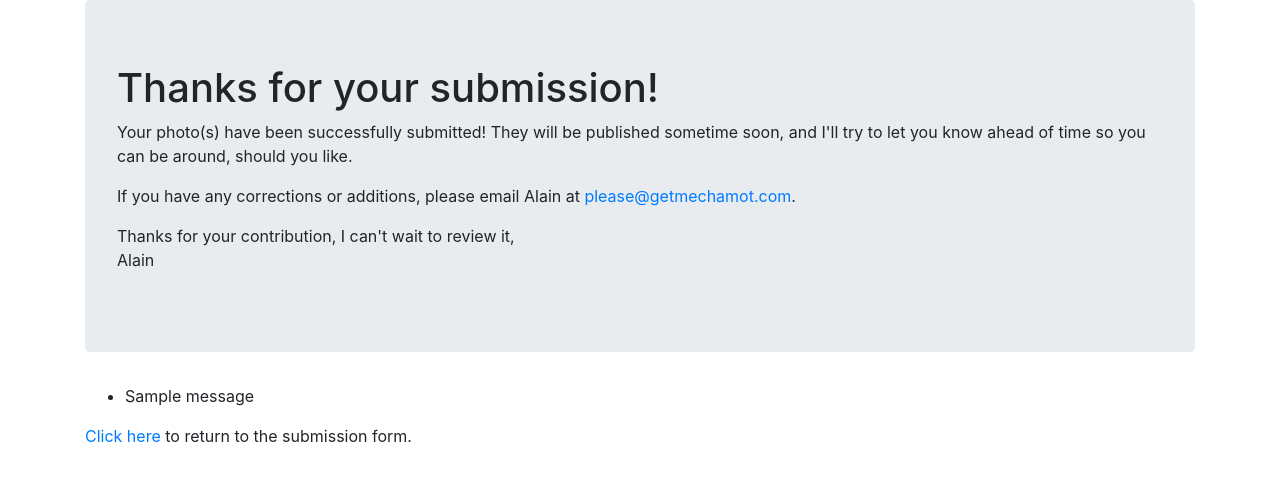
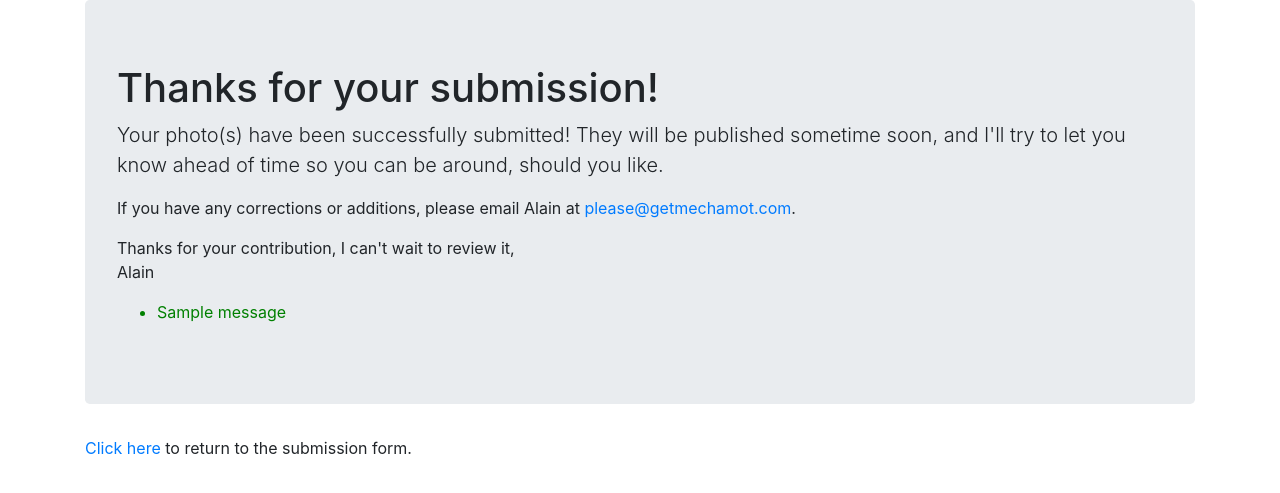
Before and after one commit to thearchduke/wordpress-picture-submissions, a Flask app: page /thanks/ in a window 1280 px wide. Shown: the top 493 px of the page. Run offline with Flask 2, Linux system fonts and the light colour scheme; tables that the repository leaves empty hold one stand-in row (values such as "Sample post"); one stand-in notice (Sample message) is shown; some libraries are stand-ins or nearby versions.

Commit message:
ip throttling, flashed message formatting

```diff
--- a/config.py
+++ b/config.py
@@ -15,6 +15,7 @@ LOCAL = socket.gethostname() != 'test.balloon-juice.com'
 MAX_CONTENT_MB = 16
 MAX_PICTURES = 7
 MAX_CONTENT_LENGTH = MAX_CONTENT_MB * MAX_PICTURES * 1024 * 1024
+MAX_SUBMISSIONS_PER_HOUR = 5
 RECAPTCHA_PRIVATE_KEY = '6Le1LiQUAAAAAB9qyZgdau3312TjCa5QXfFsu7d0'
 RECAPTCHA_PUBLIC_KEY = '6Le1LiQUAAAAAOM6zy72Onng715UbCbR_YY_JCe9'
 SECRET_KEY = 'm\t\x83.\xc0\xfaJ\x00\x16\xb9*,\xa7\xb0\xc0\x89\xac\x1f\xb0\r\x9f\xed1\xb6'
--- a/templates/base.html
+++ b/templates/base.html
@@ -31,16 +31,19 @@
   </head>
   <body>
   <div class="container">
-  <div class="jumbotron">{% block jumbotron %}{% endblock %}</div>
+  <div class="jumbotron">{% block jumbotron %}{% endblock %}
       {% with messages = get_flashed_messages() %}
         {% if messages %}
-        <ul class=flashes>
+       <p class="lead">
+         <ul>
           {% for message in messages %}
-          <li>{{ message }}</li>
+            <li style="color: green;">{{ message }}</li>
           {% endfor %}
           </ul>
         {% endif %}
+      </p>
       {% endwith %}
+  </div>
   {% block content %}
   {% endblock %}
   </div>
--- a/templates/submit.html
+++ b/templates/submit.html
@@ -25,7 +25,7 @@
 
 {% block jumbotron %}
 <h1 class="display-4">Submit pictures for On The Road!</h1>
-    <p>[Instructions from Alain!]</p>
+    <p class="lead">[Instructions from Alain!]</p>
 {% if config.LOCAL == False and form.recaptcha.errors %}
     <p class="lead" style="color: red;">Please fill out the reCAPTCHA box at the end to confirm that you're human. You may need to supply your image files again too.</p>
 {% endif %}
--- a/templates/thanks.html
+++ b/templates/thanks.html
@@ -6,8 +6,8 @@
 {% endblock %}
 
 {% block jumbotron %}
-<h1>Thanks for your submission!</h1>
-<p>Your photo(s) have been successfully submitted! They will be published
+<h1 class="displpay-4">Thanks for your submission!</h1>
+<p class="lead">Your photo(s) have been successfully submitted! They will be published
 sometime soon, and I'll try to let you know ahead of time so you can be
 around, should you like.</p>
 
--- a/views.py
+++ b/views.py
@@ -81,13 +81,25 @@ def submit():
         return render_template('submit.html',
                 form=form, config=app.config, slice_index=slice_index)
     if form.validate_on_submit():
+        if not app.config['LOCAL']:
+            ip_address=str(request.remote_addr)
+            one_hour_ago = datetime.datetime.now() - datetime.timedelta(hours=1)
+            recent_by_ip = Submission.query.filter(
+                    Submission.ip_address == ip_address,
+                    Submission.datetime_submitted >= one_hour_ago
+            ).all()
+            if len(recent_by_ip) > app.config['MAX_SUBMISSIONS_PER_HOUR']:
+                flash("Your IP address has been used to submit several posts recently. "
+                        "Please try again in an hour or so."
+                )
+                return redirect(url_for('submit'))
         submission = Submission(
                 nym=form.nym.data,
                 email=form.email.data,
                 introduction=form.introduction.data,
                 status='pending',
                 datetime_submitted=datetime.datetime.now(),
-                ip_address=str(request.remote_addr)
+                ip_address=ip_address
         )
         submission_prefix = str(uuid.uuid1())
         for i, picture_form in enumerate(pictures_to_parse):
```
Lines whose indentation alone changed are shown as unchanged.
